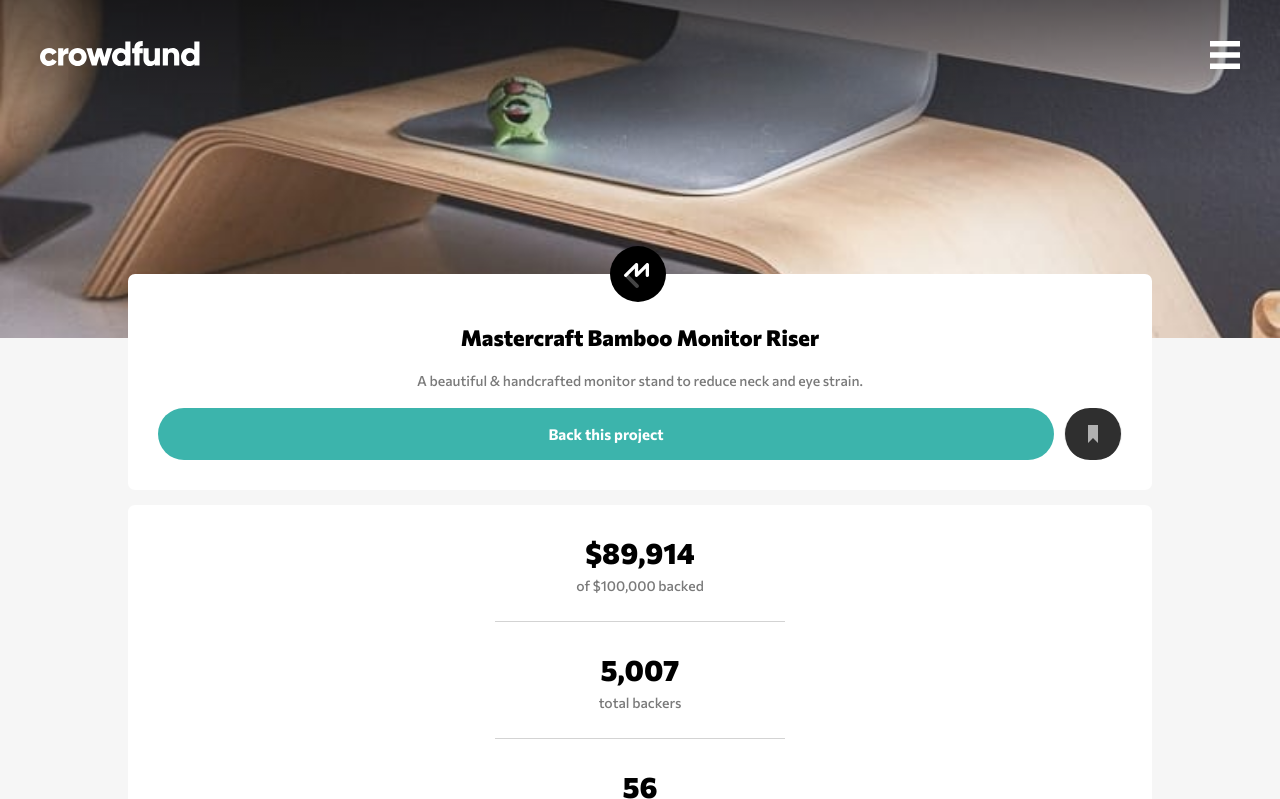
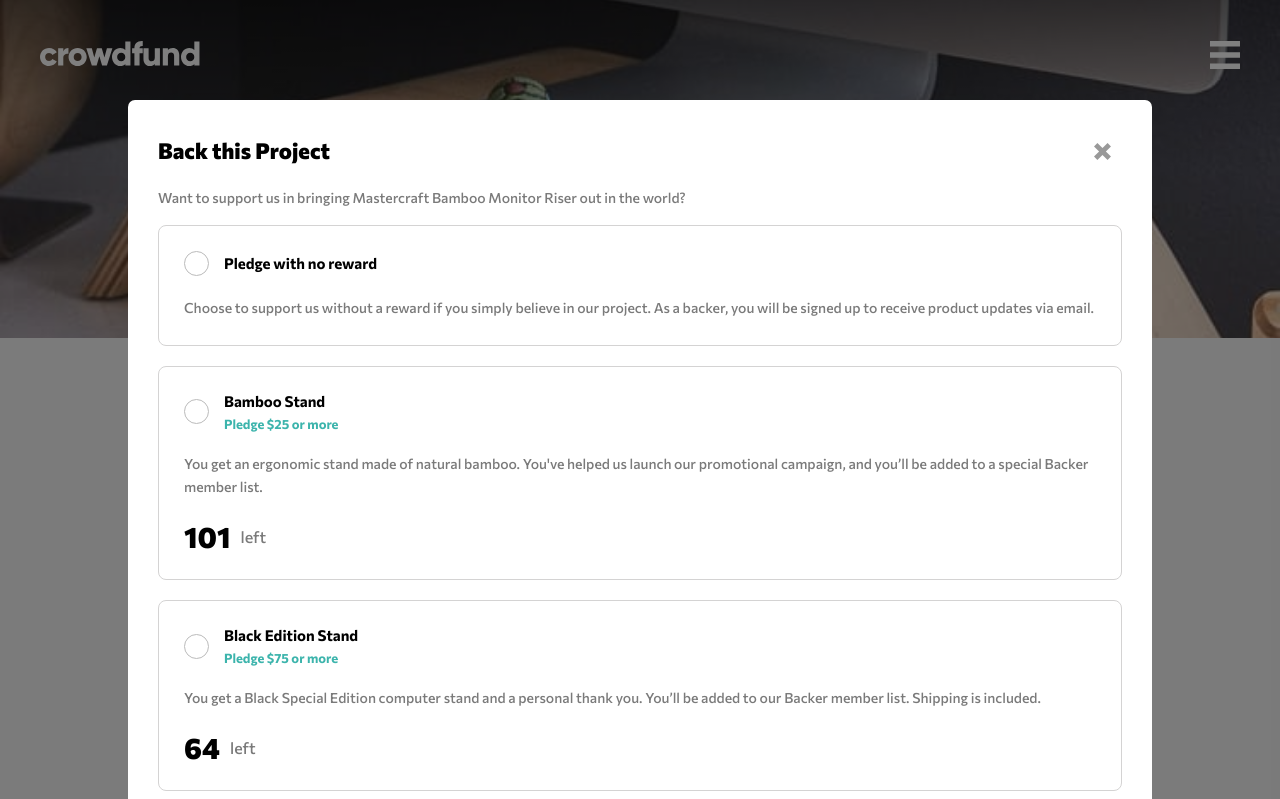
Before and after one commit to Dmitriy24S/crowdfunding-product-page, a plain HTML site: page index.html in a window 1280 px wide. Both pictures are taken after a click on the button "Back this project". Shown: the top 799 px of the page. Drawn offline with Linux system fonts and the light colour scheme.

Commit message:
add pledge selecton modal, bookmark svg

```diff
--- a/index.html
+++ b/index.html
@@ -39,7 +39,14 @@
           </div>
           <div class="project-overview__btns">
             <button class="back-this-project-btn">Back this project</button>
-            <button class="bookmark-btn"></button>
+            <button class="bookmark-btn">
+              <svg width="56" height="56" xmlns="http://www.w3.org/2000/svg">
+                <g fill="none" fill-rule="evenodd">
+                  <circle fill="#2F2F2F" cx="28" cy="28" r="28" />
+                  <path fill="#B1B1B1" d="M23 19v18l5-5.058L33 37V19z" />
+                </g>
+              </svg>
+            </button>
           </div>
         </section>
         <section class="card project-numbers">
@@ -108,6 +115,78 @@
       </div>
     </main>
 
+    <!-- Select tier modal start -->
+    <section class="pledge-selection-overlay">
+      <div class="card pledge-selection">
+        <div class="pledge-selection-head">
+          <h1 class="project-text__header">Back this Project</h1>
+          <a href="#/" class="close-modal">
+            <img src="images/icon-close-modal.svg" alt="" />
+          </a>
+        </div>
+        <p class="project-text__paragraph">
+          Want to support us in bringing Mastercraft Bamboo Monitor Riser out in the world?
+        </p>
+        <form>
+          <label class="input-container project-tier">
+            <div class="project-tier-head modal">
+              <input type="radio" name="tier" />
+              <div class="project-tier-head">
+                <h2 class="tier-name">Pledge with no reward</h2>
+              </div>
+            </div>
+            <p class="project-text__paragraph">
+              Choose to support us without a reward if you simply believe in our project. As a
+              backer, you will be signed up to receive product updates via email.
+            </p>
+          </label>
+          <label class="input-container project-tier">
+            <div class="project-tier-head modal">
+              <input type="radio" name="tier" />
+              <div class="project-tier-head">
+                <h2 class="tier-name">Bamboo Stand</h2>
+                <span class="accent">Pledge $25 or more</span>
+              </div>
+            </div>
+            <p class="project-text__paragraph">
+              You get an ergonomic stand made of natural bamboo. You've helped us launch our
+              promotional campaign, and you’ll be added to a special Backer member list.
+            </p>
+            <div class="amount-left"><span>101</span>left</div>
+          </label>
+          <label class="input-container project-tier">
+            <div class="project-tier-head modal">
+              <input type="radio" name="tier" />
+              <div class="project-tier-head">
+                <h2 class="tier-name">Black Edition Stand</h2>
+                <span class="accent">Pledge $75 or more</span>
+              </div>
+            </div>
+            <p class="project-text__paragraph">
+              You get a Black Special Edition computer stand and a personal thank you. You’ll be
+              added to our Backer member list. Shipping is included.
+            </p>
+            <div class="amount-left"><span>64</span>left</div>
+          </label>
+          <label class="input-container project-tier project-tier out-of-stock">
+            <div class="project-tier-head modal">
+              <input type="radio" name="tier" disabled />
+              <div class="project-tier-head">
+                <h2 class="tier-name">Mahogany Special Edition</h2>
+                <span class="accent">Pledge $200 or more</span>
+              </div>
+            </div>
+            <p class="project-text__paragraph">
+              You get two Special Edition Mahogany stands, a Backer T-Shirt, and a personal thank
+              you. You’ll be added to our Backer member list. Shipping is included.
+            </p>
+            <div class="amount-left"><span>0</span>left</div>
+          </label>
+        </form>
+      </div>
+    </section>
+    <!-- Select tier modal end -->
+
     <!-- Selected pledge start -->
     <!-- Enter your pledge $75 Continue -->
     <!-- Selected pledge end -->
--- a/script.js
+++ b/script.js
@@ -1,5 +1,43 @@
+// Menu btn toggle
+
 const menuBtn = document.querySelector(".hamburger-menu");
 
 menuBtn.addEventListener("click", () => {
   menuBtn.classList.toggle("show");
 });
+
+// Back this project btn - open/close modal
+
+const backProjectBtn = document.querySelector(".back-this-project-btn");
+const closeModalBtn = document.querySelector(".close-modal");
+const modal = document.querySelector(".pledge-selection-overlay");
+const body = document.body;
+
+backProjectBtn.addEventListener("click", () => {
+  modal.classList.toggle("show");
+  body.classList.toggle("active-modal");
+});
+
+closeModalBtn.addEventListener("click", () => {
+  modal.classList.toggle("show");
+  body.classList.toggle("active-modal");
+});
+
+// Project tier selection style toggle
+
+const tiers = document.getElementsByName("tier");
+
+tiers.forEach((tier) =>
+  tier.addEventListener("click", () => {
+    // clear style from all before
+    if (tier.checked) {
+      tiers.forEach((tier) => {
+        let tierLabel = tier.parentNode.parentNode;
+        tierLabel.classList.remove("selected");
+      });
+    }
+    // on click add style
+    let tierLabel = tier.parentNode.parentNode;
+    tierLabel.classList.add("selected");
+  })
+);
--- a/style.css
+++ b/style.css
@@ -23,7 +23,6 @@ a {
 button {
   font-family: inherit;
   border-radius: 50px;
-  padding: 2rem;
   border: none;
   cursor: pointer;
   font-weight: 700;
@@ -41,6 +40,7 @@ header {
   background-size: cover;
   width: auto;
   height: 338px;
+  background-attachment: scroll;
 }
 .header-nav {
   display: flex;
@@ -180,10 +180,13 @@ main {
 .back-this-project-btn:hover {
   background-color: hsl(176, 72%, 28%);
 }
-.bookmark-btn {
-  background-image: url(./images/icon-bookmark.svg);
-  background-repeat: no-repeat;
-  background-position: center;
+/* project overview - bookmark btn */
+svg {
+  display: block;
+  margin: auto;
+  height: 100%;
+}
+.bookmark-btn svg path {
   width: 60px;
   height: auto;
 }
@@ -294,16 +297,87 @@ span {
 .out-of-stock-btn:hover {
   background-color: rgb(180, 180, 180);
 }
-/* show  */
+/* pledge selection */
+.pledge-selection-overlay {
+  position: fixed;
+  top: 0;
+  left: 0;
+  width: 100%;
+  height: 100%;
+  background: rgba(0, 0, 0, 0.5);
+  z-index: 5;
+  visibility: hidden;
+  overflow: scroll;
+  min-width: 375px;
+}
+.pledge-selection {
+  position: absolute;
+  margin: 0 auto;
+  text-align: left;
+  width: 80%;
+  top: 100px;
+  left: 10%;
+  display: flex;
+  flex-direction: column;
+  gap: 1.5rem;
+}
+.pledge-selection-head {
+  display: flex;
+  justify-content: space-between;
+  align-items: center;
+}
+form {
+  display: flex;
+  flex-direction: column;
+  gap: 2rem;
+}
+.input-container {
+  display: flex;
+  flex-direction: column;
+  align-items: flex-start;
+  gap: 2rem;
+}
+.modal {
+  flex-direction: row;
+  align-items: center;
+  gap: 1.5rem;
+}
+.close-modal img {
+  width: 18px;
+  vertical-align: middle;
+}
+/* pledge selection radio and card border style */
+input[type="radio"] {
+  -webkit-appearance: none;
+  display: inline-block;
+  width: 25px;
+  height: 25px;
+  padding: 6px;
+  background-clip: content-box;
+  border: 1px solid #bbbbbb;
+  border-radius: 25px;
+}
+.selected {
+  border: 1px solid hsl(176, 50%, 47%);
+}
+.selected input[type="radio"]:checked {
+  background-color: hsl(176, 50%, 47%);
+}
+/* show */
 .show {
   visibility: visible;
 }
+.show ~ .menu-list {
+  display: block;
+}
 .hamburger-menu.show {
+  /* when opened, switch to close icon */
   background-image: url("./images/icon-close-menu.svg");
   background-size: contain;
 }
-.show ~ .menu-list {
-  display: block;
+/* disable body scroll when modal active */
+.active-modal {
+  overflow-y: hidden;
 }
 /* footer */
 .attribution {
```
